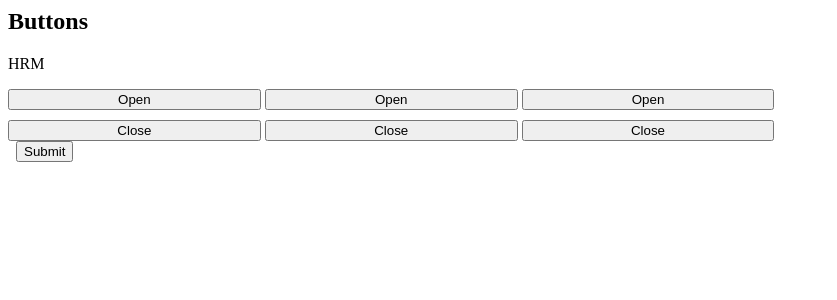
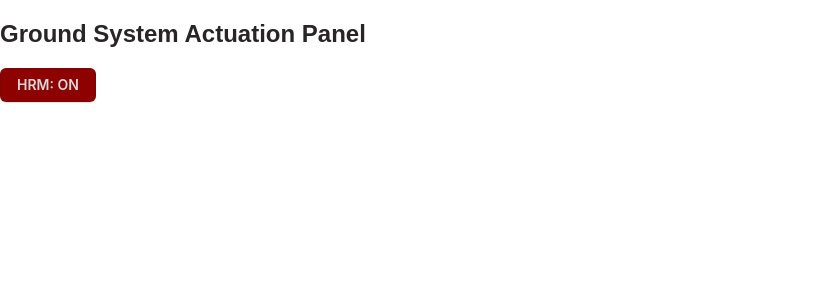
Before and after one commit to alexrcherry/ControlPannel-Flask, a Flask app: page /control in a window 1280 px wide. Shown: the top 300 px of the page, without its empty margins (0-837 px from the left). Run offline with Flask 2, Linux system fonts and the light colour scheme.

Commit message:
Ground Systems Toggle Switch

```diff
--- a/app.py
+++ b/app.py
@@ -17,10 +17,10 @@ def index():
 
 @app.route("/control", methods=['GET', 'POST'])
 def control():
-    if "open1" in request.form:
-        print('open')
-    elif "close1" in request.form:
-        print('close')
+    if "Hrm_Open" in request.form:
+        print('Hrm Open')
+    elif "Hrm_Close" in request.form:
+        print('Hrm Close')
 
     return render_template('controlPanel.html')
 
--- a/static/css/main.css
+++ b/static/css/main.css
@@ -7,10 +7,6 @@ body, html {
 .content {
     margin: 0 auto;
     width: 400px;
-}
-
-table, td, th {
-    border: 1px solid rgb(19, 8, 8);
 }
 
 /* CSS */
@@ -61,7 +57,7 @@ table, td, th {
 }
 
 .button-3:active {
-    background-color: #8e7a29;
+    background-color: #7e4747;
     box-shadow: rgba(20, 70, 32, .2) 0 1px 0 inset;
 }
 
--- a/templates/controlPanel.html
+++ b/templates/controlPanel.html
@@ -1,26 +1,39 @@
 
 
-<html>
-    <head>
-    <meta name="viewport" content="width=device-width, initial-scale=1">
+{% extends 'base.html'%}
 
-    </head>
-    <body>
+{% block head %}
+<script type="text/javascript">
+    function toggle(button)
+    {
+      if(document.getElementById("hrm").value=="HRM: OFF")
+      {
+       document.getElementById("hrm").value="HRM: ON";
+      }
+      else
+      {
+        document.getElementById("hrm").value="HRM: OFF";
+      }
+    }
+</script>
+{% endblock %}
 
-    <h2>Buttons</h2>
-    <form method="post" action="/control">
-        <div style="margin-bottom:10px ;">
+{% block body %}
+
+<h2 style="color:rgb(39, 37, 37)">Ground System Actuation Panel</h2>
+<!-- <form method="post" action="/control">
+    <div style="margin-bottom:10px ; color:rgb(92, 96, 99)">
         <p>HRM</p>
 
     </div>
     <div style="margin-bottom:10px ;">
-            <input style="width:20%" type="submit" name="open0" value="Open">
+        <input style="width:20%" type="submit" name="Hrm_Open" value="Open">
         <input style="width:20%" type="submit" name="open1" value="Open">
         <input style="width:20%" type="submit" name="open2" value="Open">
 
     </div>
     <div>
-            <input style="width:20%" type="submit" name="close0" value="Close">
+        <input style="width:20%" type="submit" name="Hrm_Close" value="Close">
         <input style="width:20%" type="submit" name="close1" value="Close">
         <input style="width:20%" type="submit" name="close2" value="Close">
 
@@ -33,6 +46,10 @@
 
 
 
+</form> -->
+
+<form action="">
+    <input class="button-3" type="button" id="hrm" value="HRM: ON" style="color:rgb(218, 218, 218)" onclick="toggle(this);">
 </form>
-    </body>
-</html>
+
+{% endblock %}
```
Also changed, not shown: templates/graph.html (+14 -1 lines). Lines whose indentation alone changed are shown as unchanged.
